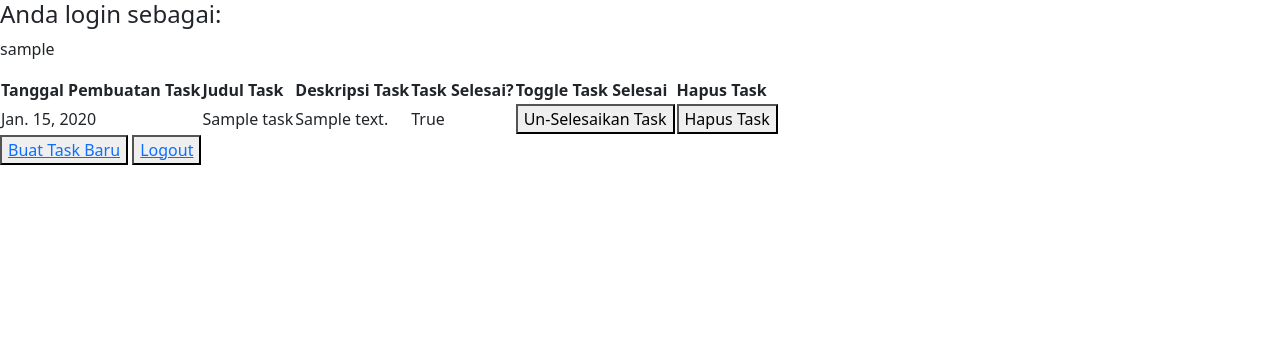
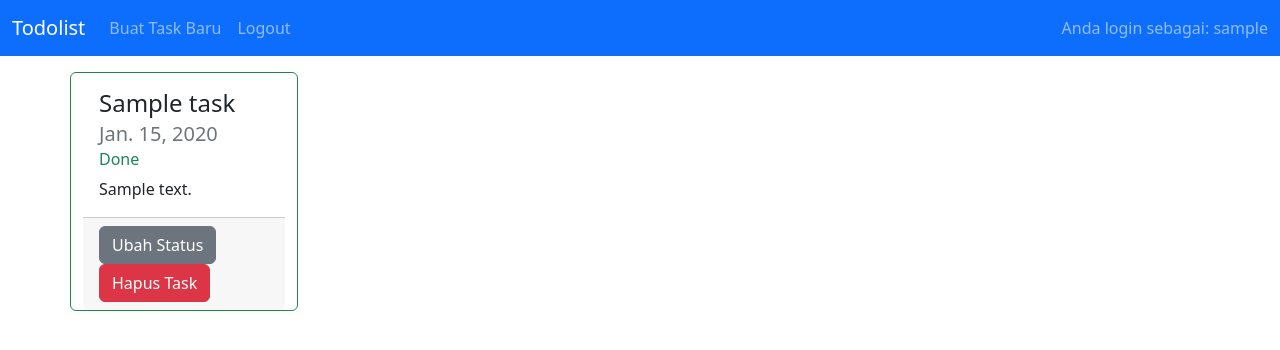
Before and after one commit to hugo-setiawan/pbp-tugas, a Django app: page /todolist/ in a window 1280 px wide. Shown: the top 350 px of the page. Run offline with Django 4.2, Linux system fonts and the light colour scheme; a user stored in the database is signed in; tables that the repository leaves empty hold one stand-in row (values such as "Sample post").

Commit message:
Initial improvement of main todolist page

```diff
--- a/todolist/templates/todolist.html
+++ b/todolist/templates/todolist.html
@@ -1,48 +1,73 @@
 {% extends 'base.html' %}
 
 {% block content %}
-<h4>Anda login sebagai: </h4>
-<p>{{username}}</p> {% comment %} Username diambil dari context pada view {% endcomment %}
 
-<table>
-    <tr>
-        <th>Tanggal Pembuatan Task</th>
-        <th>Judul Task</th>
-        <th>Deskripsi Task</th>
-        <th>Task Selesai?</th>
-        <th>Toggle Task Selesai</th>
-        <th>Hapus Task</th>
-    </tr>
-    {% comment %} Cetak tabel dengan detail tiap task {% endcomment %}
+{% comment %} Navbar {% endcomment %}
+<nav class="navbar navbar-expand-sm navbar-dark bg-primary mb-3">
+    <div class="container-fluid">
+        <span class="navbar-brand mb-0 h1">Todolist</span>
+        <button class="navbar-toggler" type="button" data-bs-toggle="collapse" data-bs-target="#navbar-top-buttons" aria-controls="navbar-top-buttons" aria-expanded="false" aria-label="Toggle navigation">
+            <span class="navbar-toggler-icon"></span>
+        </button>
+        <div class="collapse navbar-collapse" id="navbar-top-buttons">
+            <div class="navbar-nav">
+                <a class="nav-link" href="{% url 'todolist:create_task' %}">Buat Task Baru</a>
+            </div>
+            <div class="navbar-nav">
+                <a class="nav-link" href="{% url 'todolist:logout_user' %}">Logout</a>
+            </div>
+            <div class="navbar-text ms-auto">
+                <span class="mb-1">Anda login sebagai: {{username}}</span>
+            </div>
+        </div>
+    </div>
+</nav>
+
+<div class="container-md">
+    <!--<h4>Anda login sebagai: </h4>
+    <p>{{username}}</p> {% comment %} Username diambil dari context pada view {% endcomment %} -->
+
+    <div class="row row-cols-1 row-cols-md-5 gap-3 mb-3">
         {% for task in task_list %}
-    <tr>
-        <td>{{task.date}}</th>
-        <td>{{task.title}}</th>
-        <td>{{task.description}}</th>
-        <td>{{task.is_finished}}</td>
-        <td>
+        {% if task.is_finished %}
+            <div class="card col border border-success">
+        {% else %}
+            <div class="card col border border-danger">
+        {% endif %}
+            <div class="card-body">
+                <h4 class="card-title">{{task.title}}</h4>
+                <h5 class="card-subtitle mb-2 text-muted">{{task.date}}</h5>
+                {% if task.is_finished %}
+                    <h6 class="card-subtitle mb-2 text-success">Done</h6>
+                {% else %}
+                    <h6 class="card-subtitle mb-2 text-danger">Not Done</h6>
+                {% endif %}
+                <p class="card-text">{{task.description}}</p>
+            </div>
+            <div class="card-footer">
+                <div>
                     <form method="post" action="modify-task/">
                         {% csrf_token %}
                         <input type="hidden" name="task_pk" value={{task.pk}}>
                         {% if task.is_finished %}
-                    <button name="action" value="unfinish"> Un-Selesaikan Task
+                            <button class="btn btn-secondary" name="action" value="unfinish"> Ubah Status
                         {% else %}
-                    <button name="action" value="finish"> Selesaikan Task
+                            <button class="btn btn-secondary" name="action" value="finish"> Ubah Status
                         {% endif %}
                     </form>
-        </td>
-        <td>
                     <form method="post" action="modify-task/">
                         {% csrf_token %}
                         <input type="hidden" name="task_pk" value={{task.pk}}>
-                <button name="action" value="delete"> Hapus Task
+                        <button class="btn btn-danger" name="action" value="delete"> Hapus Task
                     </form>
-        </td>
-    </tr>
+                </div>
+            </div>
+        </div>
         {% endfor %}
-</table>
+    </div>
+</div>
 
-<button><a href="{% url 'todolist:create_task' %}">Buat Task Baru</a></button>
-<button><a href="{% url 'todolist:logout_user' %}">Logout</a></button>
+<!-- <button><a href="{% url 'todolist:create_task' %}">Buat Task Baru</a></button>
+<button><a href="{% url 'todolist:logout_user' %}">Logout</a></button> -->
 
 {% endblock content %}
```
Lines whose indentation alone changed are shown as unchanged.
